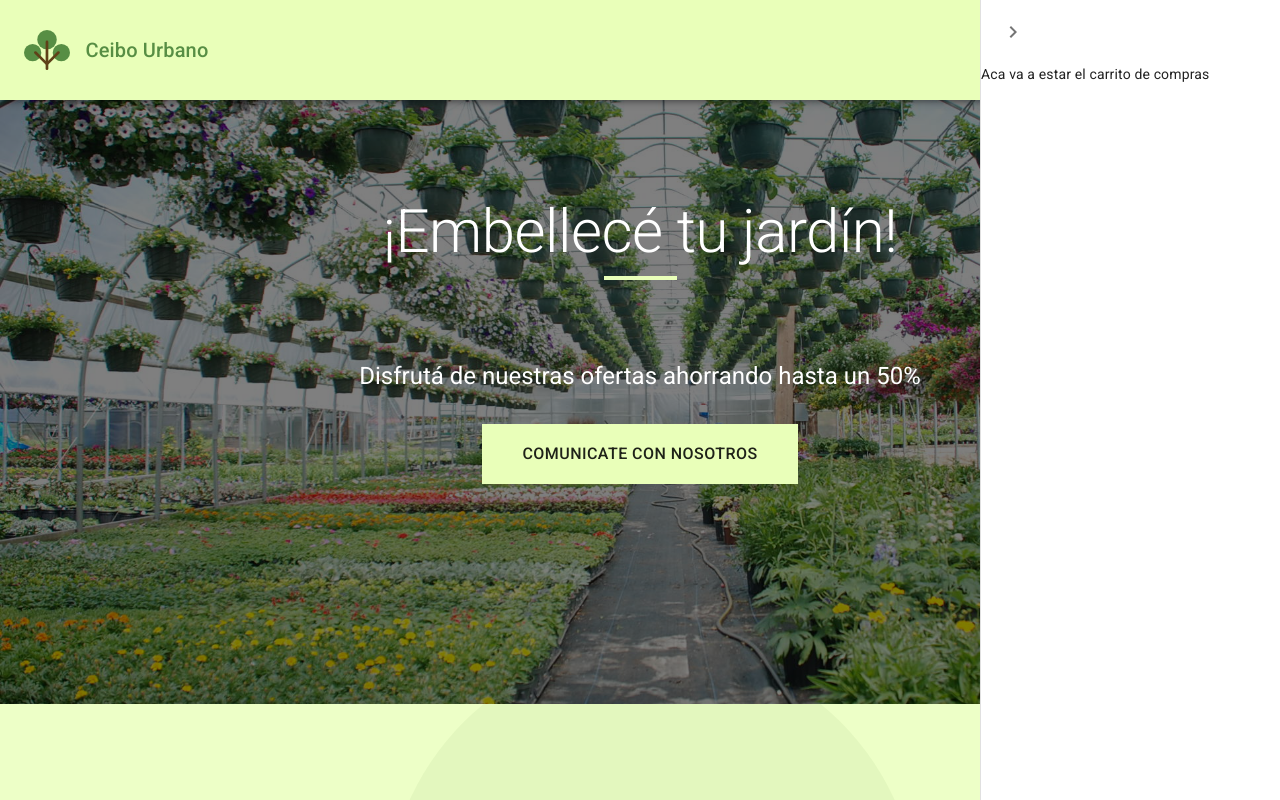
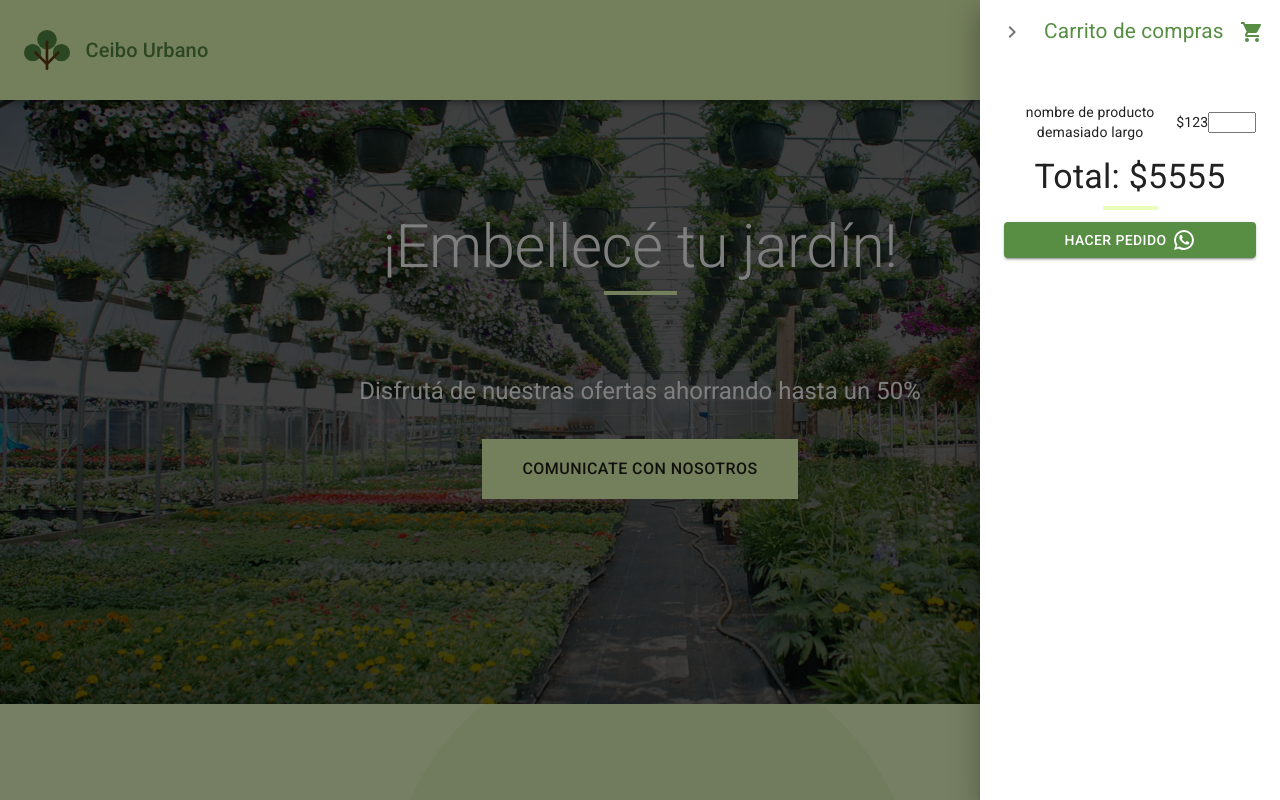
Before and after one commit to Aldogro/ceibo-urbano-next, a Next.js app: page / in a window 1280 px wide. Both pictures are taken after a click on the button "open drawer". Shown: the top 800 px of the page. Built offline with nearby package versions, Linux system fonts and the light colour scheme; no server answers; the database is empty.

Commit message:
shopping cart

```diff
--- a/modules/components/AppBar.js
+++ b/modules/components/AppBar.js
@@ -4,7 +4,7 @@ import { withStyles } from '@material-ui/core/styles'
 import MuiAppBar from '@material-ui/core/AppBar'
 
 function AppBar(props) {
-  return <MuiAppBar elevation={0} position="static" {...props} />
+  return <MuiAppBar position="static" {...props} />
 }
 
 AppBar.propTypes = {
--- /dev/null
+++ b/modules/components/Cart.js
@@ -0,0 +1,60 @@
+import React from 'react'
+import { makeStyles } from '@material-ui/core/styles'
+import { useCart, ActionType } from '../../services/Cart.context'
+import Button from '@material-ui/core/Button'
+import WhatsAppIcon from '@material-ui/icons/WhatsApp'
+import Typography from '../components/Typography'
+
+const Cart = () => {
+  const classes = useStyles();
+  const [cartState, cartDispatch] = useCart()
+  return (
+    <div className={classes.alignCenter}>
+      { cartState.items.length > 0
+        ? cartState.items.map((item) => {
+          return (
+            <div className={classes.cartItem} key={item.id}>
+              <p>{item.name}</p>
+              <p>${item.price}</p>
+              <input type="number" className={classes.input} />
+            </div>
+          )
+        })
+        : 'El carrito está vacío'
+      }
+      <Typography variant="h4" gutterBottom marked="center" align="center">
+        Total: $5555
+      </Typography>
+      <Button color="primary" variant="contained" className={classes.send}>
+        Hacer pedido
+        <WhatsAppIcon className={classes.wapp} />
+      </Button>
+    </div>
+  )
+}
+
+export default Cart
+
+const useStyles = makeStyles((theme) => ({
+  alignCenter: {
+    textAlign: 'center',
+    fontSize: 14,
+  },
+  cartItem: {
+    display: 'flex',
+    justifyContent: 'space-between',
+    alignItems: 'center',
+  },
+  input: {
+    width: '25%',
+  },
+  send: {
+    display: 'flex',
+    alignItems: 'center',
+    justifyContent: 'center',
+    width: '100%',
+  },
+  wapp: {
+    marginLeft: 5,
+  }
+}));
--- a/modules/components/form/FormPromo.js
+++ b/modules/components/form/FormPromo.js
@@ -1,4 +1,4 @@
-import React, { useEffect, useState } from 'react'
+import React, { isValidElement, useEffect, useState } from 'react'
 import Button from '@material-ui/core/Button'
 import Grid from '@material-ui/core/Grid'
 import TextField from '@material-ui/core/TextField'
--- a/modules/views/AppAppBar.js
+++ b/modules/views/AppAppBar.js
@@ -14,11 +14,15 @@ import ChevronRightIcon from '@material-ui/icons/ChevronRight'
 import ListItem from '@material-ui/core/ListItem'
 import ListItemIcon from '@material-ui/core/ListItemIcon'
 import ListItemText from '@material-ui/core/ListItemText'
+
+import Cart from '../components/Cart'
+
 import HomeIcon from '@material-ui/icons/Home'
 import ListIcon from '@material-ui/icons/List'
 import LoyaltyIcon from '@material-ui/icons/Loyalty'
-import { Clear } from '@material-ui/icons'
+import ClearIcon from '@material-ui/icons/Clear'
 import ShoppingCartIcon from '@material-ui/icons/ShoppingCart'
+
 import app from '../../firebase/firebase.config'
 import { useAuth } from '../../services/Auth.context'
 
@@ -76,23 +80,23 @@ export default function PersistentDrawerLeft({ children }) {
             null
           }
           <img src="/ceibo-urbano-iso-logo.svg" height="40" alt="logo" />
-          <Typography className={[classes.brand, classes.mainColor]} variant="h6" noWrap>
+          <Typography className={classes.brand} variant="h6" noWrap>
             Ceibo Urbano
           </Typography>
           { auth.user.email
             ?
-            <React.Fragment>
-              <Typography noWrap className={[classes.gotoLogin, classes.mainColor]}>
+            <div className={classes.user}>
+              <Typography noWrap className={classes.userName}>
                 {auth.user.email}
               </Typography>
-              <IconButton className={classes.mainColor} onClick={handleLogout}>
-                <Clear />
+              <IconButton className={classes.logout} onClick={handleLogout}>
+                <ClearIcon />
               </IconButton>
-            </ React.Fragment>
+            </ div>
             :
             null
           }
-          <IconButton className={[classes.mainColor, classes.gotoLogin]} aria-label="open drawer" onClick={handleCartOpen}>
+          <IconButton className={classes.cartButton} aria-label="open drawer" onClick={handleCartOpen}>
             <ShoppingCartIcon />
           </IconButton>
         </Toolbar>
@@ -115,7 +119,7 @@ export default function PersistentDrawerLeft({ children }) {
             </IconButton>
           </div>
           <List>
-          <ListItem className={classes.listItem} component="a" href="/">
+            <ListItem className={classes.listItem} component="a" href="/">
               <ListItemIcon><HomeIcon className={classes.listItem} /></ListItemIcon>
               <ListItemText primary="Inicio" />
             </ListItem>
@@ -133,7 +137,6 @@ export default function PersistentDrawerLeft({ children }) {
       }
       <Drawer
           className={classes.cart}
-          variant="persistent"
           anchor="right"
           open={openCart}
           classes={{
@@ -144,8 +147,14 @@ export default function PersistentDrawerLeft({ children }) {
             <IconButton onClick={handleCartClose}>
               {theme.direction === 'ltr' ? <ChevronRightIcon /> : <ChevronLeftIcon />}
             </IconButton>
+            <div className={classes.cartHeaderTitle}>
+              Carrito de compras
+              <ShoppingCartIcon />
+            </div>
           </div>
-          Aca va a estar el carrito de compras
+          <div className={classes.cartBody}>
+            <Cart />
+          </div>
         </Drawer>
       <main
         className={clsx(classes.content, {
@@ -159,15 +168,17 @@ export default function PersistentDrawerLeft({ children }) {
   )
 }
 
-const drawerWidth = 240
+const drawerWidth = 300
 
 const useStyles = makeStyles((theme) => ({
   bg: {
     backgroundColor: theme.palette.secondary.main,
     height: 100,
+    marginBottom: 0,
   },
   brand: {
     marginLeft: 16,
+    color: theme.palette.primary.main,
   },
   mainColor: {
     color: theme.palette.primary.main,
@@ -204,7 +215,7 @@ const useStyles = makeStyles((theme) => ({
     width: drawerWidth,
   },
   cart: {
-    width: '300px',
+    width: drawerWidth,
   },
   drawerHeader: {
     display: 'flex',
@@ -212,6 +223,7 @@ const useStyles = makeStyles((theme) => ({
     padding: theme.spacing(0, 1),
     // necessary for content to be below app bar
     ...theme.mixins.toolbar,
+    minHeight: '100px',
     justifyContent: 'flex-end',
   },
   cartHeader: {
@@ -220,6 +232,17 @@ const useStyles = makeStyles((theme) => ({
     padding: theme.spacing(0, 1),
     ...theme.mixins.toolbar,
     justifyContent: 'flex-start',
+  },
+  cartHeaderTitle: {
+    color: theme.palette.primary.main,
+    fontSize: '1.3rem',
+    display: 'flex',
+    alignItems: 'center',
+    width: '100%',
+    justifyContent: 'space-around',
+  },
+  cartBody: {
+    padding: theme.spacing(3),
   },
   content: {
     flexGrow: 1,
@@ -244,9 +267,23 @@ const useStyles = makeStyles((theme) => ({
     cursor: 'pointer',
     display: 'flex',
     alignItems: 'center',
+    color: theme.palette.primary.main,
+  },
+  cartButton: {
+    color: theme.palette.primary.main,
+    marginLeft: 'auto',
   },
   listItem: {
     color: theme.palette.primary.main,
     fontWeight: 700,
+  },
+  user: {
+    display: 'flex',
+    alignItems: 'center',
+    color: theme.palette.primary.main,
+    margin: theme.spacing(0, 'auto'),
+  },
+  userName: {
+    fontSize: 10,
   }
 }))
--- a/modules/views/AppFooter.js
+++ b/modules/views/AppFooter.js
@@ -5,9 +5,9 @@ import Link from '@material-ui/core/Link'
 import Container from '@material-ui/core/Container'
 import Typography from '../components/Typography'
 
-import FacebookIcon from '@material-ui/icons/Facebook';
-import InstagramIcon from '@material-ui/icons/Instagram';
-import WhatsAppIcon from '@material-ui/icons/WhatsApp';
+import FacebookIcon from '@material-ui/icons/Facebook'
+import InstagramIcon from '@material-ui/icons/Instagram'
+import WhatsAppIcon from '@material-ui/icons/WhatsApp'
 
 function Copyright() {
   const classes = useStyles()
--- a/modules/views/ProductHero.js
+++ b/modules/views/ProductHero.js
@@ -12,7 +12,7 @@ function ProductHero(props) {
     <ProductHeroLayout backgroundClassName={classes.background}>
       {/* Increase the network loading priority of the background image. */}
       <img style={{ display: 'none' }} src={backgroundImage} alt="increase priority" />
-      <Typography color="inherit" align="center" variant="h2" marked="center">
+      <Typography color="inherit" align="center" variant="h2" marked="center" className={classes.h2}>
         ¡Embellecé tu jardín!
       </Typography>
       <Typography color="inherit" align="center" variant="h5" className={classes.h5}>
@@ -46,6 +46,9 @@ const styles = (theme) => ({
   button: {
     minWidth: 200,
   },
+  h2: {
+    marginTop: '30px',
+  },
   h5: {
     marginBottom: theme.spacing(4),
     marginTop: theme.spacing(4),
@@ -54,7 +57,7 @@ const styles = (theme) => ({
     },
   },
   more: {
-    marginTop: theme.spacing(2),
+    marginTop: theme.spacing(5),
   },
 })
 
--- a/pages/_app.js
+++ b/pages/_app.js
@@ -7,6 +7,7 @@ import theme from '../src/theme'
 import { AuthProvider } from '../services/Auth.context'
 import { ProductProvider } from '../services/Product.context'
 import { PromoProvider } from '../services/Promo.context'
+import { CartProvider } from '../services/Cart.context'
 
 export default function MyApp(props) {
   const { Component, pageProps } = props
@@ -22,6 +23,7 @@ export default function MyApp(props) {
   return (
     <React.Fragment>
       <AuthProvider>
+        <CartProvider>
           <ProductProvider>
             <PromoProvider>
               <Head>
@@ -36,6 +38,7 @@ export default function MyApp(props) {
               </ThemeProvider>
             </PromoProvider>
           </ProductProvider>
+        </CartProvider>
       </AuthProvider>
     </React.Fragment>
   )
--- a/pages/products/index.js
+++ b/pages/products/index.js
@@ -53,6 +53,12 @@ const ListProductPage = () => {
       payload: selectedId
     })
     setDialogOpen(false)
+    app.firestore().collection('products')
+    .get()
+    .then(snapshot => productDispatch({
+      type: ActionType.SET_PRODUCTS,
+      payload: snapshot.docs.map(doc => doc.data()),
+    }))
   }
 
   return (
--- /dev/null
+++ b/services/Cart.context.js
@@ -0,0 +1,46 @@
+import React, { useContext, useReducer } from 'react'
+
+export const CartStateContext = React.createContext({})
+
+const initialState = {
+  items: [{
+    name: 'nombre de producto demasiado largo',
+    price: 123,
+    id: 1,
+  }],
+}
+
+export const ActionType = {
+  ADD_ITEM: 'ADD_ITEM',
+  REMOVE_ITEM: 'REMOVE_ITEM',
+}
+
+const reducer = (state, action) => {
+  switch (action.type) {
+    case ActionType.ADD_ITEM:
+      return {
+        items: [
+          ...items,
+          action.payload,
+        ]
+      }
+    case ActionType.REMOVE_ITEM:
+      return {
+        items: items.filter(item => item.id !== action.payload)
+      }
+    default:
+      throw new Error(`Unhandled action type: ${action.type}`)
+  }
+}
+
+export const CartProvider = ({ children }) => {
+  const [state, dispatch] = useReducer(reducer, initialState)
+
+  return (
+    <CartStateContext.Provider value={[state, dispatch]}>
+      {children}
+    </CartStateContext.Provider>
+  )
+}
+
+export const useCart = () => useContext(CartStateContext)
```
Also changed, not shown: pages/promos/[id]/edit.js (added, +61 -0 lines), pages/promos/index.js (+7 -1 lines), 9 other files (tests, documents, lock files or other folders). Lines whose indentation alone changed are shown as unchanged.
